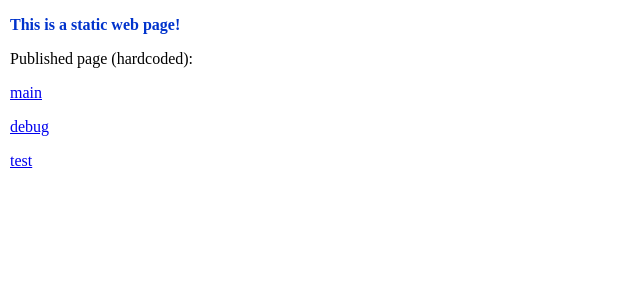
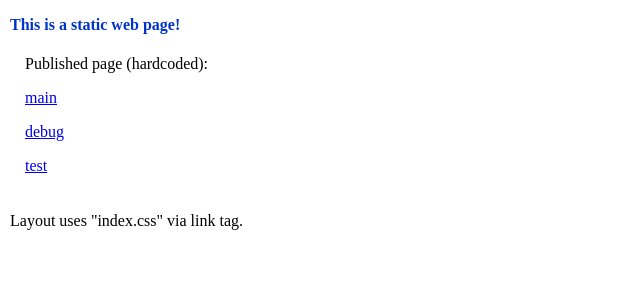
Before and after one commit to kmubiin/fen, a Jekyll site: the page index.html, which Jekyll copies as it is, in a window 1280 px wide. Shown: the top 300 px of the page, without its empty margins (0-640 px from the left). Built offline with Jekyll 4.4.1, drawn with Linux system fonts in a browser that asks for light colours.

Commit message:
revise index html and css

```diff
--- a/index.css
+++ b/index.css
@@ -1,5 +1,4 @@
 /* stylesheet for static web page */
 body { margin:10px; }
 #intro { font-weight:bold; color:#0033cc; }
-#content { padding:5px; }
-.code { padding:2px; background:#ffff66; }
+#content { padding:5px; margin:10px; }
--- a/index.html
+++ b/index.html
@@ -9,9 +9,12 @@
 </head>
 <body>
 <p id="intro">This is a static web page!</p>
+<div id="content">
 Published page (hardcoded):
 <p><a href="main.html">main</a></p>
 <p><a href="debug.html">debug</a></p>
 <p><a href="test.html">test</a></p>
+</div>
+<p>Layout uses "index.css" via link tag.</p>
 </body>
 </html>
```
